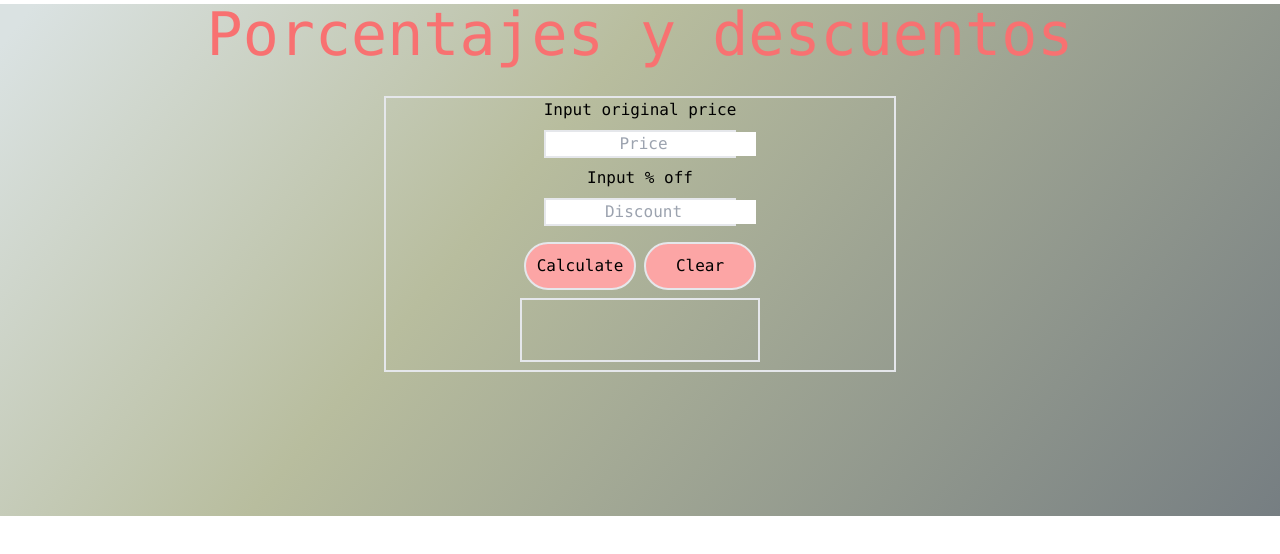
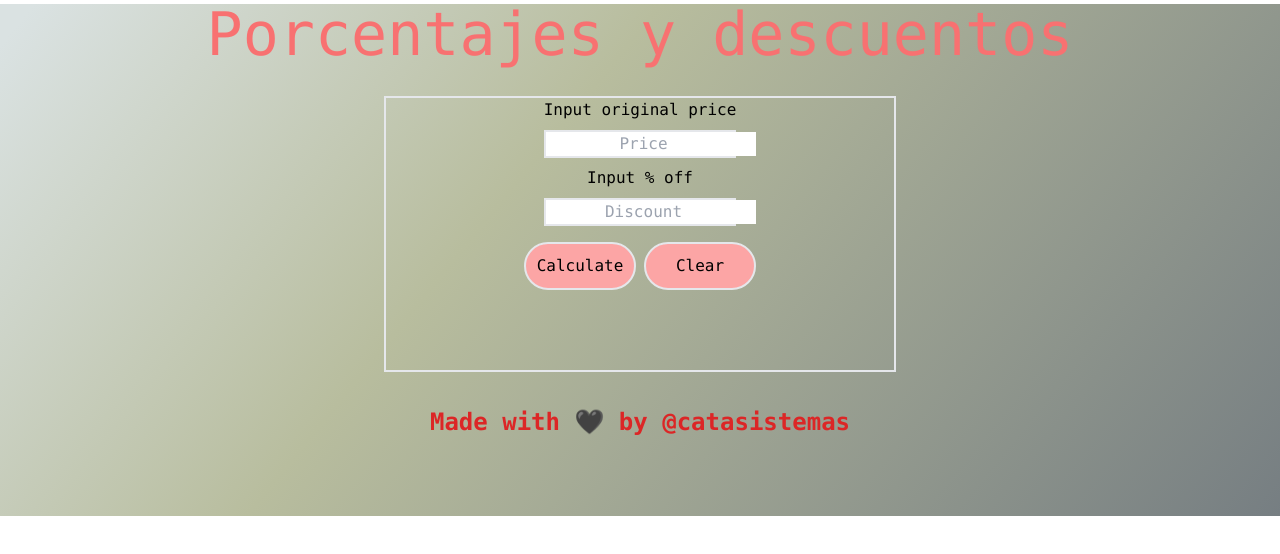
Before and after one commit to catasistemas/discountcal, a website: page public/index.html in a window 1280 px wide. Drawn offline with Linux system fonts and the light colour scheme.

Commit message:
modificacion menor

```diff
--- a/public/index.html
+++ b/public/index.html
@@ -25,9 +25,10 @@
                 <input type="button" value="Calculate" id="calcular" onclick='calculePercent()' class="w-28 rounded-full bg-red-300 p-2 border-solid border-2 my-2 cursor-pointer">
                 <input type="button" value="Clear" id="calcular" onclick='vaciar()' class="w-28 rounded-full bg-red-300 p-2 border-solid border-2 my-2 cursor-pointer">
             </div>
-            <div id="resolve" class="text-center border-2 w-60 h-16 mx-auto mb-2 -mt-2"></div>
+            <div id="resolve" class="text-center w-60 h-16 mx-auto mb-2 -mt-2"></div>
         </form>
     </div>
+    <footer class="mt-8 text-center text-red-7F00">Made with 🖤 by <a href="https://twitter.com/FranciscoCata10" target="_blank">@catasistemas</a></footer>
     </main>
 <script src="./index.js"></script>
 </body>
--- a/public/mi.css
+++ b/public/mi.css
@@ -2,3 +2,12 @@ main {
     background: rgb(218,226,226);
     background: linear-gradient(129deg, rgba(218,226,226,1) 2%, rgba(184,189,158,1) 39%, rgba(118,126,130,1) 100%);
 }
+
+footer {
+    font-size: 24px;
+    font-weight: 700;
+    color: rgb(220 38 38);
+}
+a:hover {
+    color: rgb(248 113 113);
+}
```
